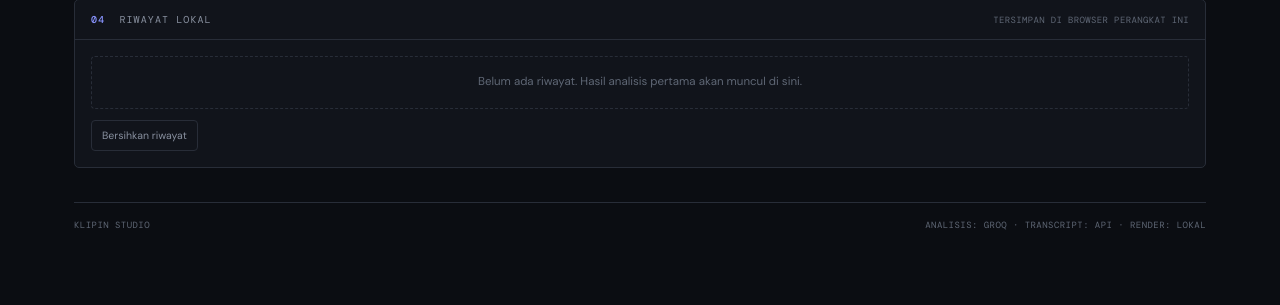
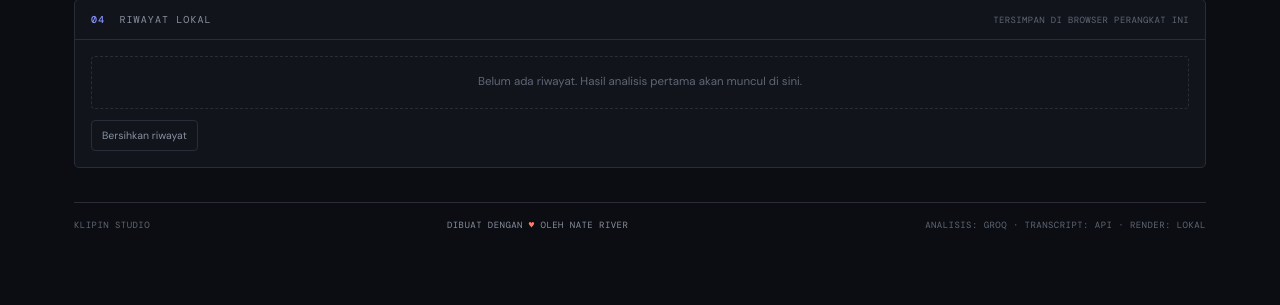
Before and after one commit to KimTaehyung666/Klipin, a Flask app: page / in a window 1280 px wide. Shown: the part 1197-1502 px from the top of the page. Run offline with Flask 3, Linux system fonts and the light colour scheme; some libraries are stand-ins or nearby versions.

Commit message:
Footer: tambah kredit "DIBUAT DENGAN ♥ OLEH NATE RIVER" di tengah footer

```diff
--- a/templates/index.html
+++ b/templates/index.html
@@ -140,7 +140,10 @@
   .hist-chip .ht{font-size:12px;font-weight:600;white-space:nowrap;overflow:hidden;text-overflow:ellipsis}
   .hist-chip .hs{font-size:10px;color:var(--dim);margin-top:2px;font-family:var(--mono)}
   .empty{color:var(--dim);font-size:11.5px;border:1px dashed var(--line);border-radius:4px;padding:16px;text-align:center;line-height:1.6}
-  footer{border-top:1px solid var(--line);margin-top:34px;padding:16px 0 4px;display:flex;justify-content:space-between;gap:10px;color:var(--dim);font:9px var(--mono);letter-spacing:.05em}
+  footer{border-top:1px solid var(--line);margin-top:34px;padding:16px 0 4px;display:flex;justify-content:space-between;align-items:center;flex-wrap:wrap;gap:8px 14px;color:var(--dim);font:9px var(--mono);letter-spacing:.05em}
+  footer .credit{color:var(--muted)}
+  footer .credit b{color:var(--coral);font-weight:400}
+  @media (max-width:640px){footer{justify-content:center;text-align:center}}
 </style>
 </head>
 <body>
@@ -290,6 +293,7 @@
 
   <footer>
     <span>KLIPIN STUDIO</span>
+    <span class="credit">DIBUAT DENGAN <b>♥</b> OLEH NATE RIVER</span>
     <span>ANALISIS: GROQ · TRANSCRIPT: API · RENDER: LOKAL</span>
   </footer>
 </div>
```
